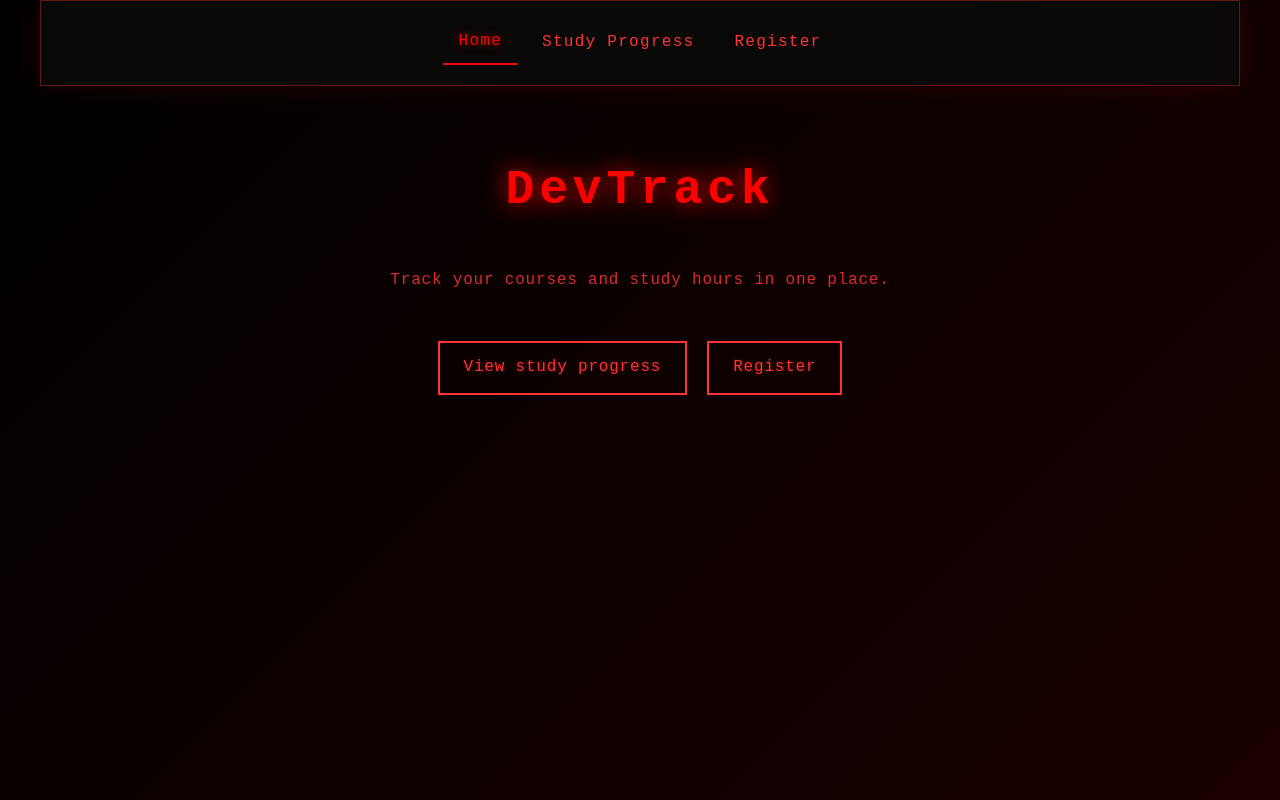
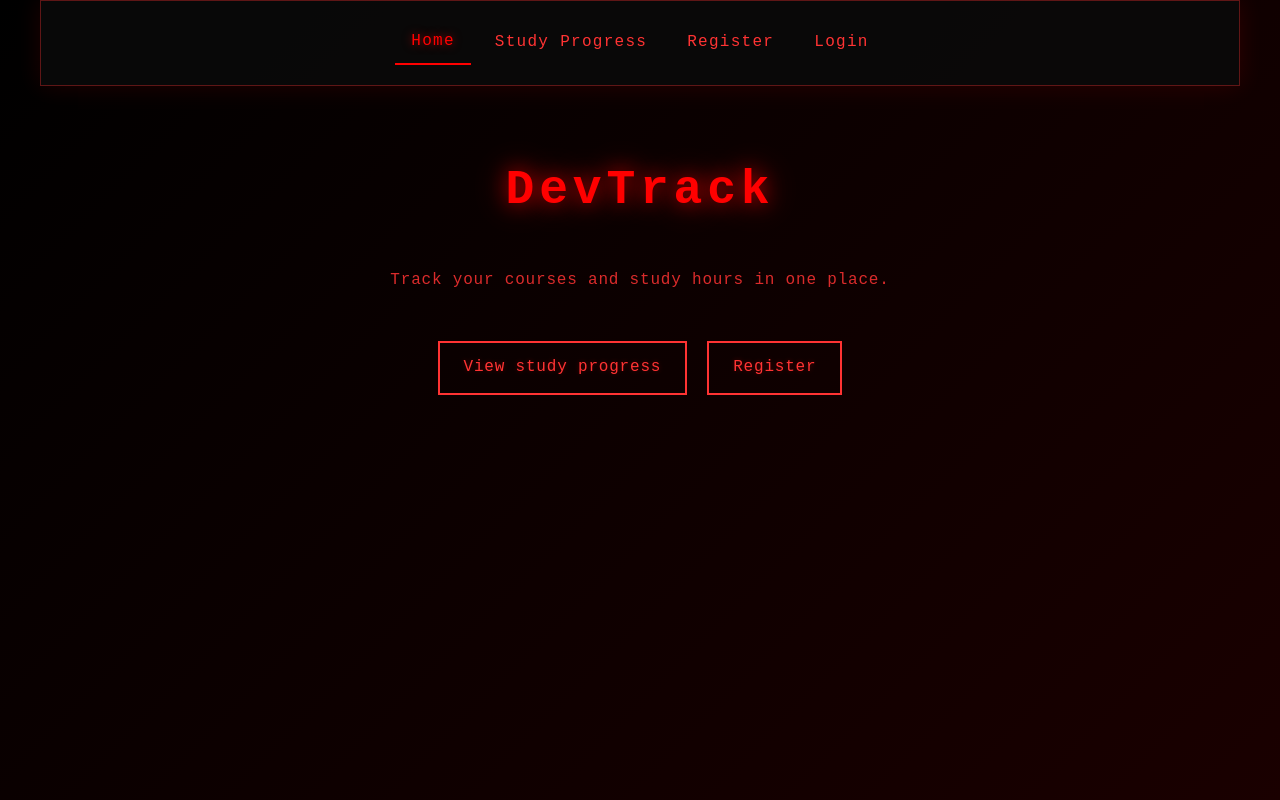
Before and after one commit to Senne-Derom/DevTrack, a Next.js app in the folder Frontend/devtrack/: page / in a window 1280 px wide. Built offline with nearby package versions, Linux system fonts and the light colour scheme.

Commit message:
add login page to header

```diff
--- a/Frontend/devtrack/components/Header.tsx
+++ b/Frontend/devtrack/components/Header.tsx
@@ -8,6 +8,7 @@ const NAV_LINKS = [
   { href: "/", label: "Home" },
   { href: "/study-progress", label: "Study Progress" },
   { href: "/register", label: "Register" },
+  {href: "/login", label: "Login"}
 ];
 
 const Header: React.FC = () => {
```
